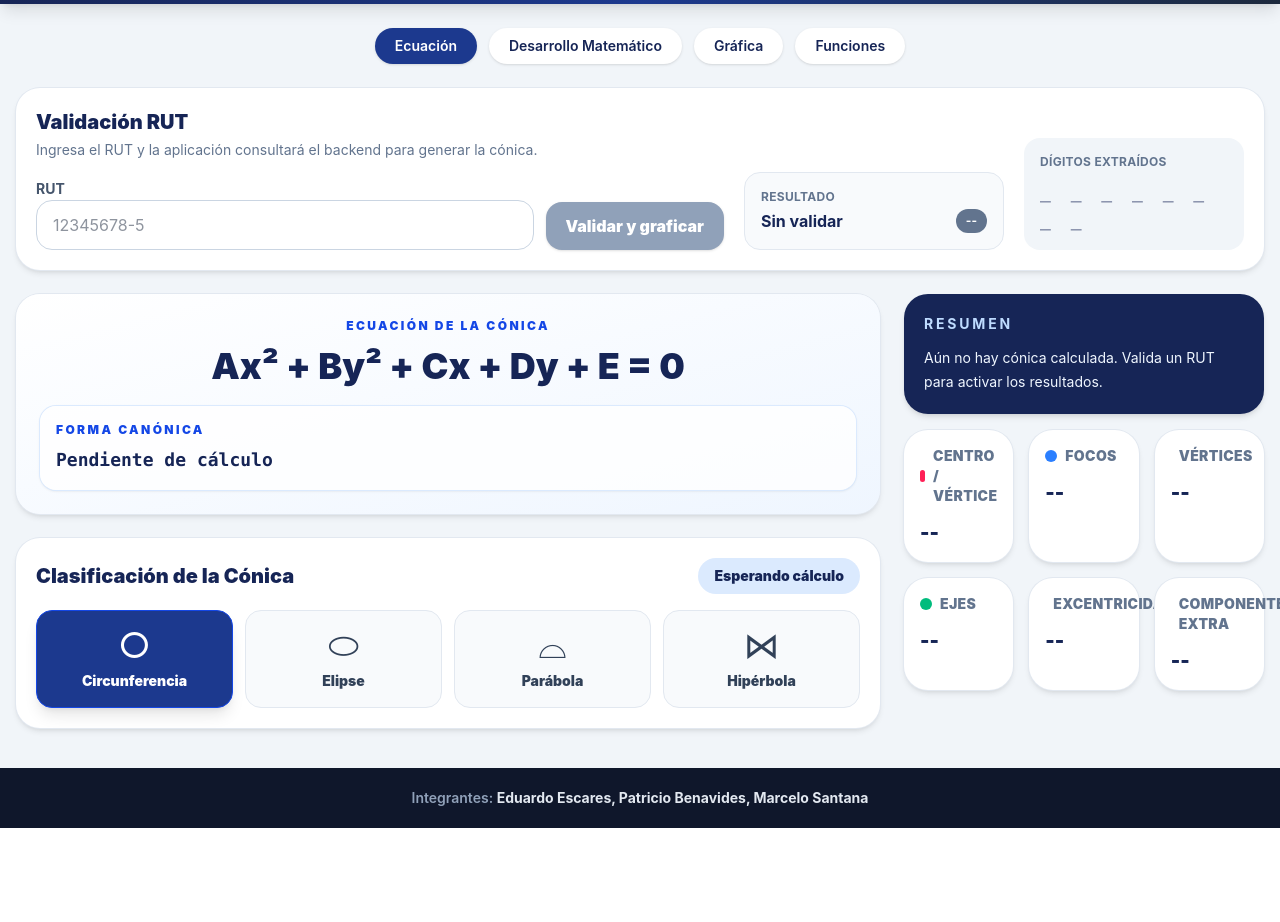
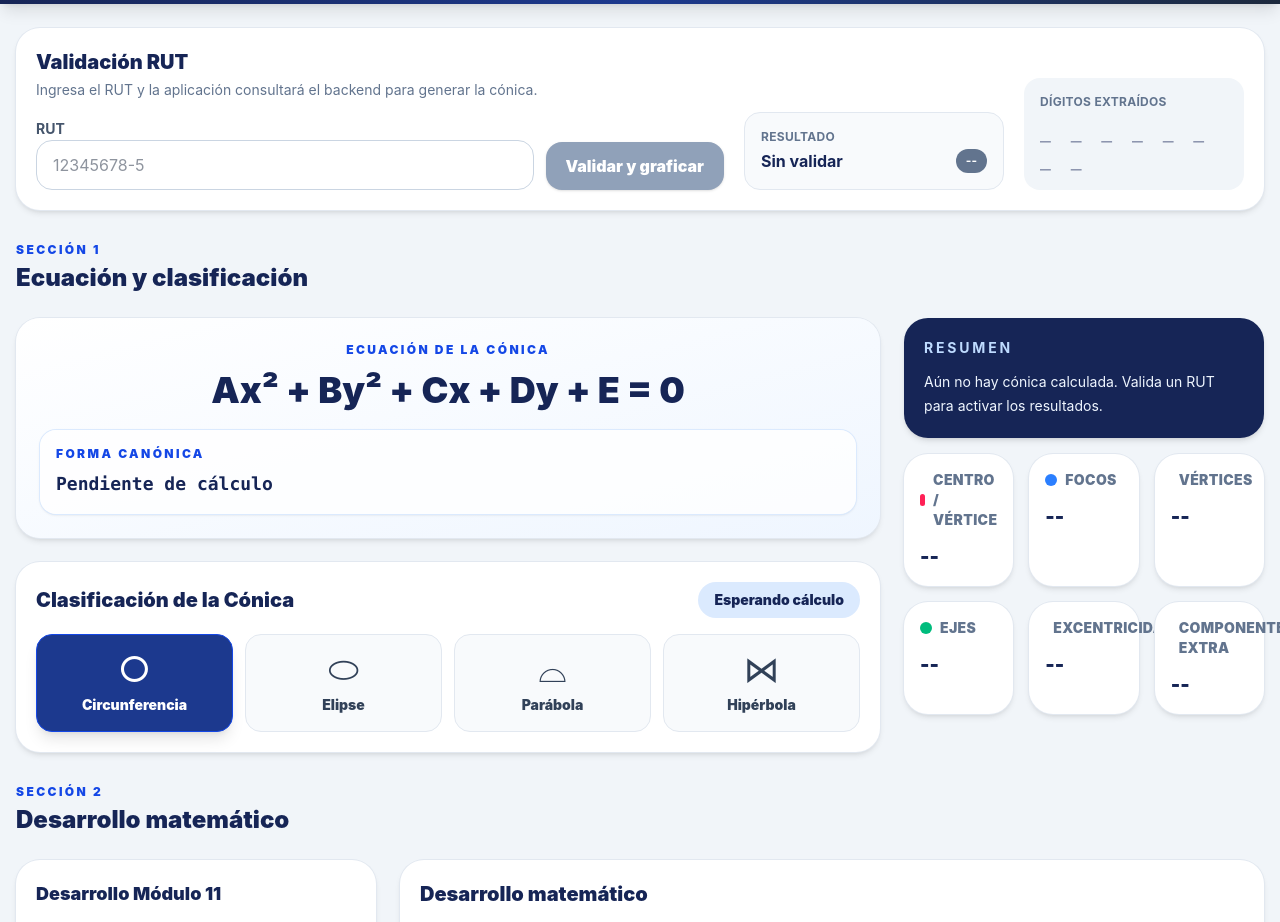
Before and after one commit to eduardoscrs/EID-MAT1186, a React (Vite) app in the folder frontend/: page / in a window 1280 px wide. Shown: the part 272-1194 px from the top of the page. Before the commit the page ends 1100 px from the top, so only its background shows below. Built offline with nearby package versions, Linux system fonts and the light colour scheme.

Commit message:
se deja todo lo de conica en una pagina. asi es mas facil explicar todo.

```diff
--- a/frontend/src/App.jsx
+++ b/frontend/src/App.jsx
@@ -11,7 +11,6 @@ import { normalizeConicName } from "./utils/conics";
 function App() {
   const canvasRef = useRef(null);
   const [activePage, setActivePage] = useState("conicas");
-  const [activeConicTab, setActiveConicTab] = useState("ecuacion");
   const [rut, setRut] = useState("");
   const [status, setStatus] = useState(initialMessage);
   const [validation, setValidation] = useState(null);
@@ -22,14 +21,14 @@ function App() {
   const extractedDigits = useMemo(() => rut.replace(/[^0-9kK]/g, "").toUpperCase().split(""), [rut]);
 
   useEffect(() => {
-    if (activePage !== "conicas" || activeConicTab !== "grafica") return;
+    if (activePage !== "conicas") return;
 
     const canvas = canvasRef.current;
     if (!canvas) return;
 
     const ctx = canvas.getContext("2d");
     drawGraph(ctx, result, canvas.width, canvas.height);
-  }, [activePage, activeConicTab, result]);
+  }, [activePage, result]);
 
   async function handleSubmit(event) {
     event.preventDefault();
@@ -59,7 +58,6 @@ function App() {
         tipo_conica: normalizeConicName(procesarData.tipo_conica),
       });
       setActivePage("conicas");
-      setActiveConicTab("ecuacion");
       setStatus("Cónica calculada correctamente.");
     } catch (error) {
       setStatus(error.message);
@@ -74,7 +72,6 @@ function App() {
 
       {activePage === "conicas" ? (
         <ConicsPage
-          activeTab={activeConicTab}
           activeType={activeType}
           canvasRef={canvasRef}
           extractedDigits={extractedDigits}
@@ -84,7 +81,6 @@ function App() {
           validation={validation}
           onRutChange={setRut}
           onSubmit={handleSubmit}
-          onTabChange={setActiveConicTab}
         />
       ) : (
         <LimitsPage />
--- a/frontend/src/pages/ConicsPage.jsx
+++ b/frontend/src/pages/ConicsPage.jsx
@@ -3,79 +3,12 @@ import { DefenseFieldsPanel, MetricsPanel, SummaryPanel } from "../components/Me
 import { EquationPanel } from "../components/EquationPanel";
 import { GraphPanel } from "../components/GraphPanel";
 import { ModuleStepsPanel } from "../components/ModuleStepsPanel";
-import { NavigationTabs } from "../components/NavigationTabs";
 import { ProcedurePanel } from "../components/ProcedurePanel";
 import { RutFormPanel } from "../components/RutFormPanel";
 
-function EquationView({ activeType, result }) {
+export function ConicsPage({ activeType, canvasRef, extractedDigits, loading, result, rut, validation, onRutChange, onSubmit }) {
   return (
-    <div className="grid gap-6 xl:grid-cols-[1fr_360px]">
-      <section className="space-y-6">
-        <EquationPanel result={result} />
-        <ClassificationPanel activeType={activeType} result={result} />
-      </section>
-      <section className="space-y-4">
-        <SummaryPanel result={result} />
-        <MetricsPanel result={result} />
-      </section>
-    </div>
-  );
-}
-
-function DevelopmentView({ result, validation }) {
-  return (
-    <div className="grid gap-6 xl:grid-cols-[360px_1fr]">
-      <ModuleStepsPanel validation={validation} />
-      <ProcedurePanel result={result} />
-    </div>
-  );
-}
-
-function GraphView({ canvasRef, result }) {
-  return (
-    <section className="space-y-6">
-      <div className="grid gap-4 lg:grid-cols-[1fr_340px]">
-        <SummaryPanel result={result} />
-        <div className="rounded-3xl bg-white p-5 shadow-md ring-1 ring-slate-200">
-          <p className="text-xs font-black uppercase tracking-[0.2em] text-slate-500">Vista activa</p>
-          <p className="mt-2 text-2xl font-black text-blue-950">{result?.tipo_conica || "Gráfica preliminar"}</p>
-        </div>
-      </div>
-      <GraphPanel canvasRef={canvasRef} large />
-    </section>
-  );
-}
-
-function FunctionsView({ result }) {
-  return (
-    <div className="grid gap-6 xl:grid-cols-[1fr_380px]">
-      <DefenseFieldsPanel />
-      <section className="space-y-4">
-        <SummaryPanel result={result} />
-        <MetricsPanel result={result} />
-      </section>
-    </div>
-  );
-}
-
-export function ConicsPage({
-  activeTab,
-  activeType,
-  canvasRef,
-  extractedDigits,
-  loading,
-  result,
-  rut,
-  validation,
-  onRutChange,
-  onSubmit,
-  onTabChange,
-}) {
-  return (
-    <>
-      <NavigationTabs activeTab={activeTab} onTabChange={onTabChange} />
-
-      <main className="mx-auto max-w-7xl space-y-6 px-4 py-6">
+    <main className="mx-auto max-w-7xl space-y-8 px-4 py-6">
       <RutFormPanel
         rut={rut}
         loading={loading}
@@ -85,11 +18,55 @@ export function ConicsPage({
         onSubmit={onSubmit}
       />
 
-        {activeTab === "ecuacion" && <EquationView activeType={activeType} result={result} />}
-        {activeTab === "desarrollo" && <DevelopmentView result={result} validation={validation} />}
-        {activeTab === "grafica" && <GraphView canvasRef={canvasRef} result={result} />}
-        {activeTab === "funciones" && <FunctionsView result={result} />}
+      <section className="space-y-6">
+        <div>
+          <p className="text-xs font-black uppercase tracking-[0.2em] text-blue-700">Sección 1</p>
+          <h2 className="mt-1 text-2xl font-black text-blue-950">Ecuación y clasificación</h2>
+        </div>
+        <div className="grid gap-6 xl:grid-cols-[1fr_360px]">
+          <div className="space-y-6">
+            <EquationPanel result={result} />
+            <ClassificationPanel activeType={activeType} result={result} />
+          </div>
+          <div className="space-y-4">
+            <SummaryPanel result={result} />
+            <MetricsPanel result={result} />
+          </div>
+        </div>
+      </section>
+
+      <section className="space-y-6">
+        <div>
+          <p className="text-xs font-black uppercase tracking-[0.2em] text-blue-700">Sección 2</p>
+          <h2 className="mt-1 text-2xl font-black text-blue-950">Desarrollo matemático</h2>
+        </div>
+        <div className="grid gap-6 xl:grid-cols-[360px_1fr]">
+          <ModuleStepsPanel validation={validation} />
+          <ProcedurePanel result={result} />
+        </div>
+      </section>
+
+      <section className="space-y-6">
+        <div>
+          <p className="text-xs font-black uppercase tracking-[0.2em] text-blue-700">Sección 3</p>
+          <h2 className="mt-1 text-2xl font-black text-blue-950">Gráfica</h2>
+        </div>
+        <GraphPanel canvasRef={canvasRef} large />
+      </section>
+
+      <section className="space-y-6">
+        <div>
+          <p className="text-xs font-black uppercase tracking-[0.2em] text-blue-700">Sección 4</p>
+          <h2 className="mt-1 text-2xl font-black text-blue-950">Funciones y defensa</h2>
+        </div>
+        <div className="grid gap-6 xl:grid-cols-[1fr_380px]">
+          <DefenseFieldsPanel />
+          <div className="space-y-4">
+            <SummaryPanel result={result} />
+            <MetricsPanel result={result} />
+          </div>
+        </div>
+      </section>
     </main>
-    </>
   );
 }
```
Lines whose indentation alone changed are shown as unchanged.
